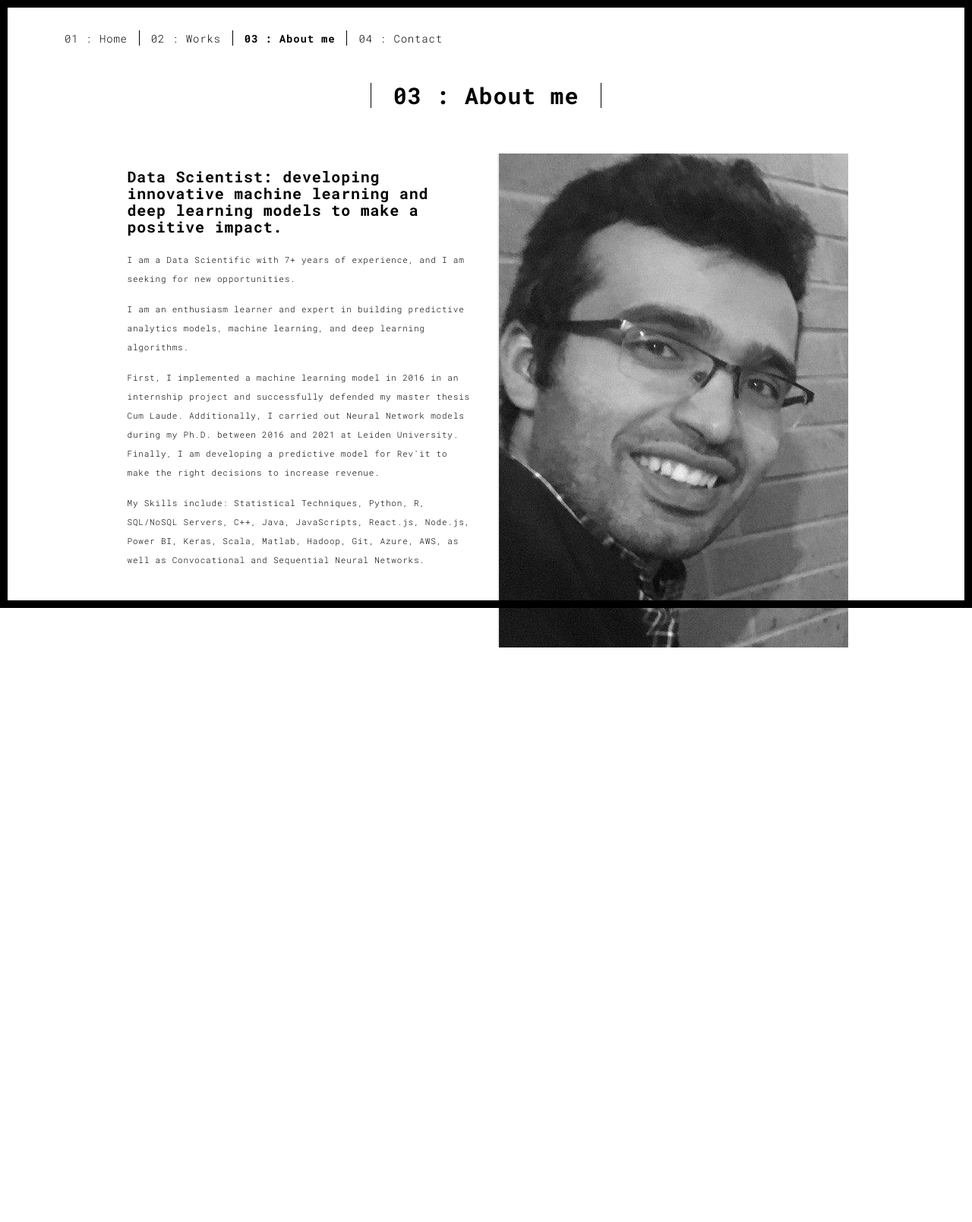
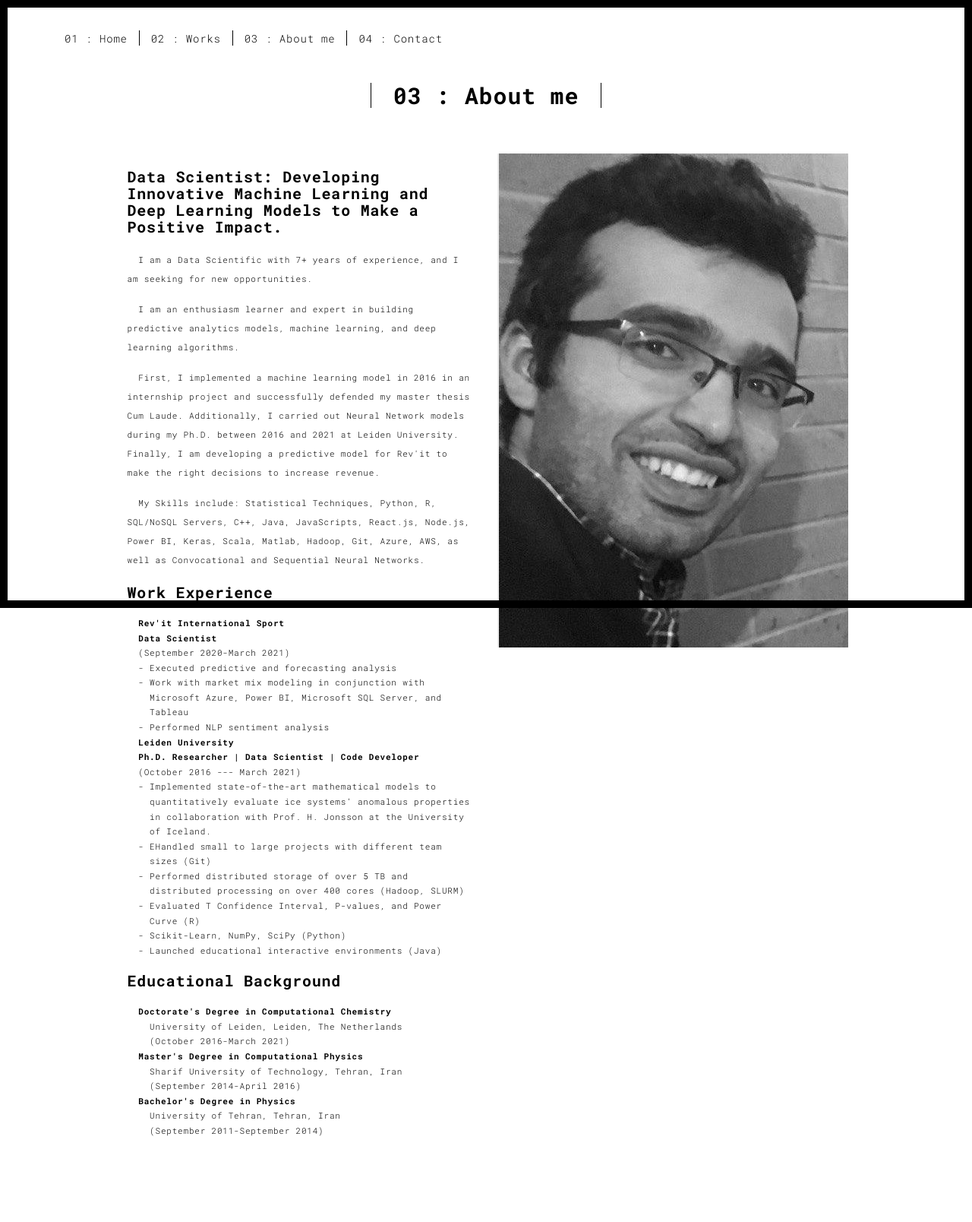
Before and after one commit to soroushrasti/flask_webserver, a Flask app: page /about.html in a window 1280 px wide. Shown: the whole page at 76% size. Before the commit the page ends 852 px from the top, so only its background shows below. Run offline with Flask 2, Linux system fonts and the light colour scheme; some libraries are stand-ins or nearby versions.

Commit message:
added education and work exorience

```diff
--- a/templates/about.html
+++ b/templates/about.html
@@ -61,11 +61,44 @@
             <div class="col-md-10 col-md-offset-1">
               <div class="row">
                 <div class="col-xs-12 col-md-6">
-                  <h1 class="h3">Data Scientist: developing innovative machine learning and deep learning models to make a positive impact.</h1>
-                  <p> I am a Data Scientific with 7+ years of experience, and I am seeking for new opportunities. </p>
-                   <p> I am an enthusiasm learner and expert in building predictive analytics models, machine learning, and deep learning algorithms.</p>
-                   <p>First, I implemented a machine learning model in 2016 in an internship project and successfully defended my master thesis Cum Laude. Additionally, I carried out Neural Network models during my Ph.D. between 2016 and 2021 at Leiden University. Finally, I am developing a predictive model for Rev'it to make the right decisions to increase revenue.</p>
-                   <p>My Skills include: Statistical Techniques, Python, R, SQL/NoSQL Servers, C++, Java, JavaScripts, React.js, Node.js, Power BI, Keras, Scala, Matlab, Hadoop, Git, Azure, AWS, as well as Convocational and Sequential Neural Networks.</p>
+                  <h1 class="h3">Data Scientist: Developing Innovative Machine Learning and Deep Learning Models to Make a Positive Impact.</h1>
+                  <p>&nbsp I am a Data Scientific with 7+ years of experience, and I am seeking for new opportunities. </p>
+                   <p> &nbsp I am an enthusiasm learner and expert in building predictive analytics models, machine learning, and deep learning algorithms.</p>
+                   <p>&nbsp First, I implemented a machine learning model in 2016 in an internship project and successfully defended my master thesis Cum Laude. Additionally, I carried out Neural Network models during my Ph.D. between 2016 and 2021 at Leiden University. Finally, I am developing a predictive model for Rev'it to make the right decisions to increase revenue.</p>
+                   <p>&nbsp My Skills include: Statistical Techniques, Python, R, SQL/NoSQL Servers, C++, Java, JavaScripts, React.js, Node.js, Power BI, Keras, Scala, Matlab, Hadoop, Git, Azure, AWS, as well as Convocational and Sequential Neural Networks.</p>
+                   <h1 class="h3">Work Experience</h1>
+                   <dl>
+                    <dt>&nbsp Rev'it International Sport<br>&nbsp Data Scientist </dt>
+                    <dd>&nbsp (September 2020-March 2021)</dd>
+                    <dd>&nbsp - Executed predictive and forecasting analysis</dd>
+                    <dd>&nbsp - Work with market mix modeling in conjunction with <br> &nbsp &nbsp Microsoft Azure, Power BI, Microsoft SQL Server, and <br> &nbsp &nbsp Tableau</dd>
+                    <dd>&nbsp - Performed NLP sentiment analysis</dd>
+                    <dt>&nbsp Leiden University<br>&nbsp Ph.D. Researcher | Data Scientist | Code Developer </dt>
+                    <dd>&nbsp (October 2016 --- March 2021)</dd>
+                    <dd>&nbsp - Implemented state-of-the-art mathematical models to <br> &nbsp &nbsp quantitatively evaluate ice systems’ anomalous properties <br> &nbsp &nbsp in collaboration with Prof. H. Jonsson at the University <br> &nbsp &nbsp of Iceland.</dd>
+                    <dd>&nbsp - EHandled small to large projects with different team <br> &nbsp &nbsp sizes (Git)</dd>
+                    <dd>&nbsp - Performed distributed storage of over 5 TB and <br> &nbsp &nbsp distributed processing on over 400 cores (Hadoop, SLURM)</dd>
+                    <dd>&nbsp - Evaluated T Confidence Interval, P-values, and Power <br> &nbsp &nbsp Curve (R) </dd>
+                    <dd>&nbsp - Scikit-Learn, NumPy, SciPy (Python)</dd>
+                    <dd>&nbsp - Launched educational interactive environments (Java)</dd>
+
+
+
+
+
+
+                  </dl>
+
+                   <h1 class="h3">Educational Background</h1>
+                   <dl>
+                    <dt>&nbsp Doctorate's Degree in Computational Chemistry</dt>
+                    <dd>&nbsp &nbsp University of Leiden, Leiden, The Netherlands <br>&nbsp &nbsp (October 2016-March 2021)</dd>
+                    <dt>&nbsp Master's Degree in Computational Physics</dt>
+                    <dd>&nbsp &nbsp Sharif University of Technology, Tehran, Iran <br>&nbsp &nbsp (September 2014-April 2016)</dd>
+                    <dt>&nbsp Bachelor's Degree in Physics</dt>
+                    <dd>&nbsp &nbsp University of Tehran, Tehran, Iran<br>&nbsp &nbsp (September 2011-September 2014)</dd>
+                  </dl>
+
 
 
                 </div>
```
Also changed, not shown: static/main.70a66962.js, 2 other files.
